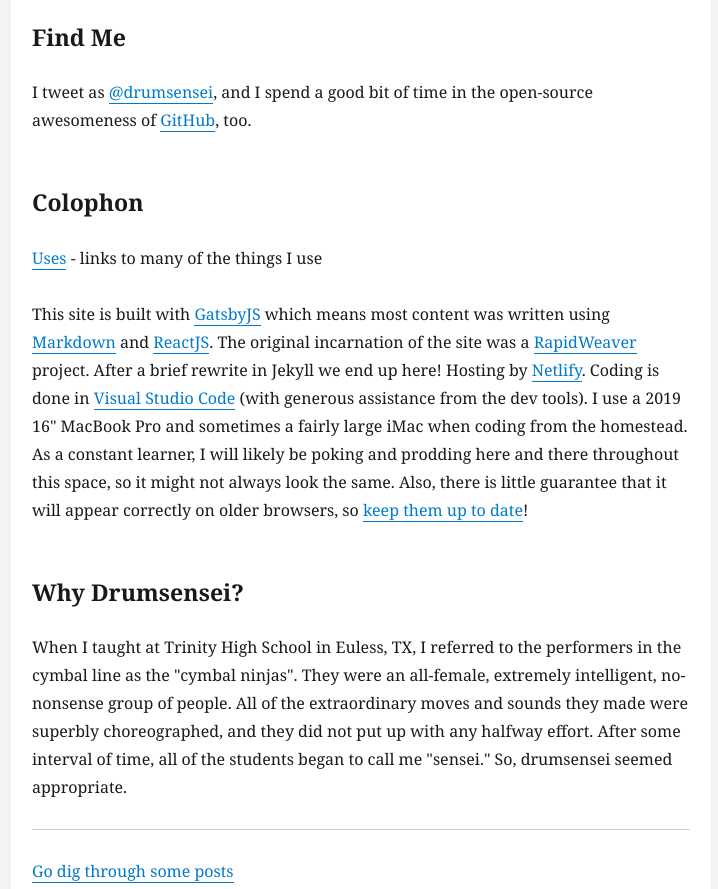
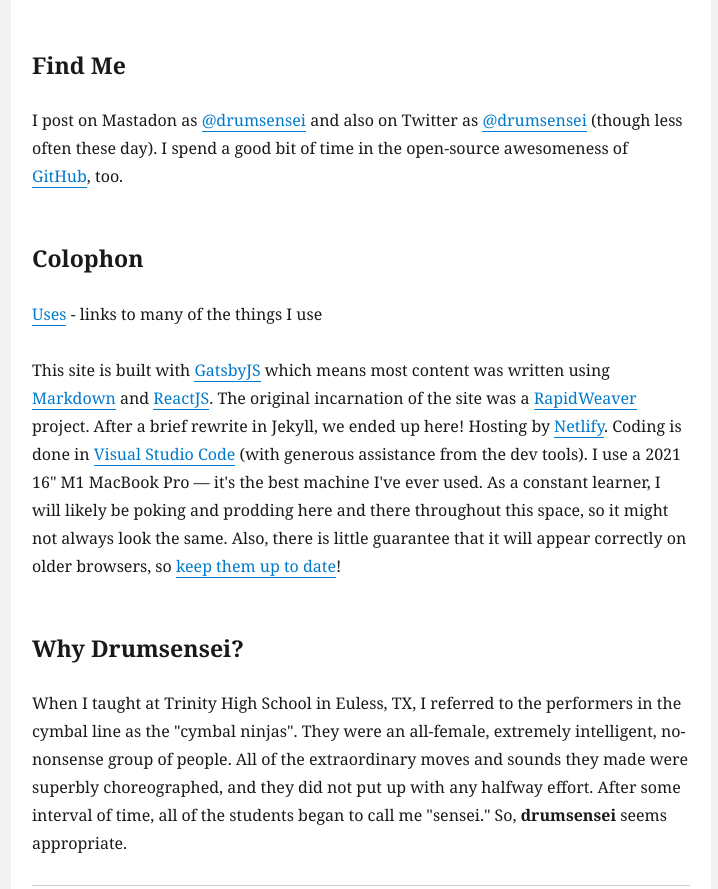
Before and after one commit to m2mathew/drumsensei-blog, a Gatsby site: page /about in a window 1280 px wide. Shown: the part 1108-1997 px from the top of the page, without its empty margins (279-997 px from the left). Built offline with nearby package versions, Linux system fonts and the light colour scheme; Gatsby itself is replaced by a stand-in of ours; some packages are replaced by stand-ins of ours.

Commit message:
refactor(about): update some data

```diff
--- a/src/pages/about.js
+++ b/src/pages/about.js
@@ -19,6 +19,7 @@
         meta={[{ name: 'description', content: siteDescription }]}
         title="About"
       />
+
       <div>
         <section>
           <h3>Howdy! I’m Michael D. Mathew</h3>
@@ -41,7 +42,8 @@
             <a href="https://www.presto-assistant.com/">Presto Assistant</a>, a
             service to help fine arts teachers organize their logistics and
             office. This app makes the lives of fine arts teachers
-            better by helping them get and stay organized.
+            better by helping them get and stay organized. It's been a lot of fun
+            to build a product that helps teachers have a better day!
           </p>
           <p>
             As a longtime musician and music educator I worked with some
@@ -64,14 +66,20 @@
             friends are awesome and a continual blessing in my life.
           </p>
         </section>
+
         <section>
           <h3>Find Me</h3>
           <p>
-            I tweet as <a href="https://twitter.com/drumsensei">@drumsensei</a>,
-            and I spend a good bit of time in the open-source awesomeness of{' '}
+            I post on Mastadon as{' '}
+            <a href="https://mstdn.social/@drumsensei">@drumsensei</a>{' '}
+            and also on Twitter as{' '}
+            <a href="https://twitter.com/drumsensei">@drumsensei</a>{' '}
+            (though less often these day).
+            I spend a good bit of time in the open-source awesomeness of{' '}
             <a href="https://github.com/m2mathew">GitHub</a>, too.
           </p>
         </section>
+
         <section>
           <h3>Colophon</h3>
           <p>
@@ -83,18 +91,19 @@
             <a href="https://daringfireball.net/projects/markdown/">Markdown</a>{' '}
             and <a href="">ReactJS</a>. The original incarnation of the site was
             a <a href="http://realmacsoftware.com/rapidweaver/">RapidWeaver</a>{' '}
-            project. After a brief rewrite in Jekyll we end up here! Hosting by{' '}
+            project. After a brief rewrite in Jekyll, we ended up here! Hosting by{' '}
             <a href="https://www.netlify.com/">Netlify</a>. Coding is done in{' '}
             <a href="https://code.visualstudio.com/">Visual Studio Code</a>{' '}
-            (with generous assistance from the dev tools). I use a 2019 16"
-            MacBook Pro and sometimes a fairly large iMac when coding from the
-            homestead. As a constant learner, I will likely be poking and
+            (with generous assistance from the dev tools). I use a 2021 16"
+            M1 MacBook Pro — it's the best machine I've ever used.
+            As a constant learner, I will likely be poking and
             prodding here and there throughout this space, so it might not
             always look the same. Also, there is little guarantee that it will
             appear correctly on older browsers, so{' '}
             <a href="https://browsehappy.com">keep them up to date</a>!
           </p>
         </section>
+
         <section>
           <h3>Why Drumsensei?</h3>
           <p>
@@ -104,7 +113,7 @@
             extraordinary moves and sounds they made were superbly
             choreographed, and they did not put up with any halfway effort.
             After some interval of time, all of the students began to call me
-            "sensei." So, drumsensei seemed appropriate.
+            "sensei." So, <strong>drumsensei</strong> seems appropriate.
           </p>
         </section>
         <hr />
```
